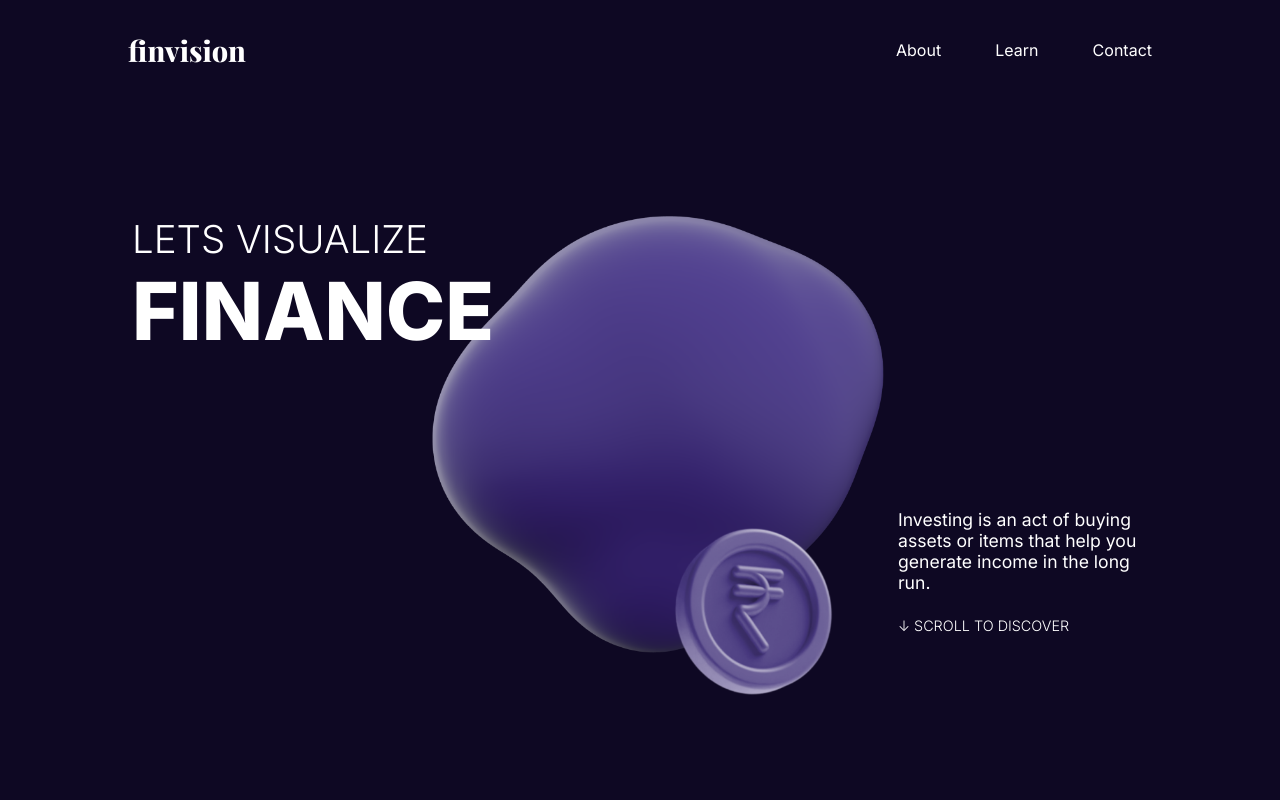
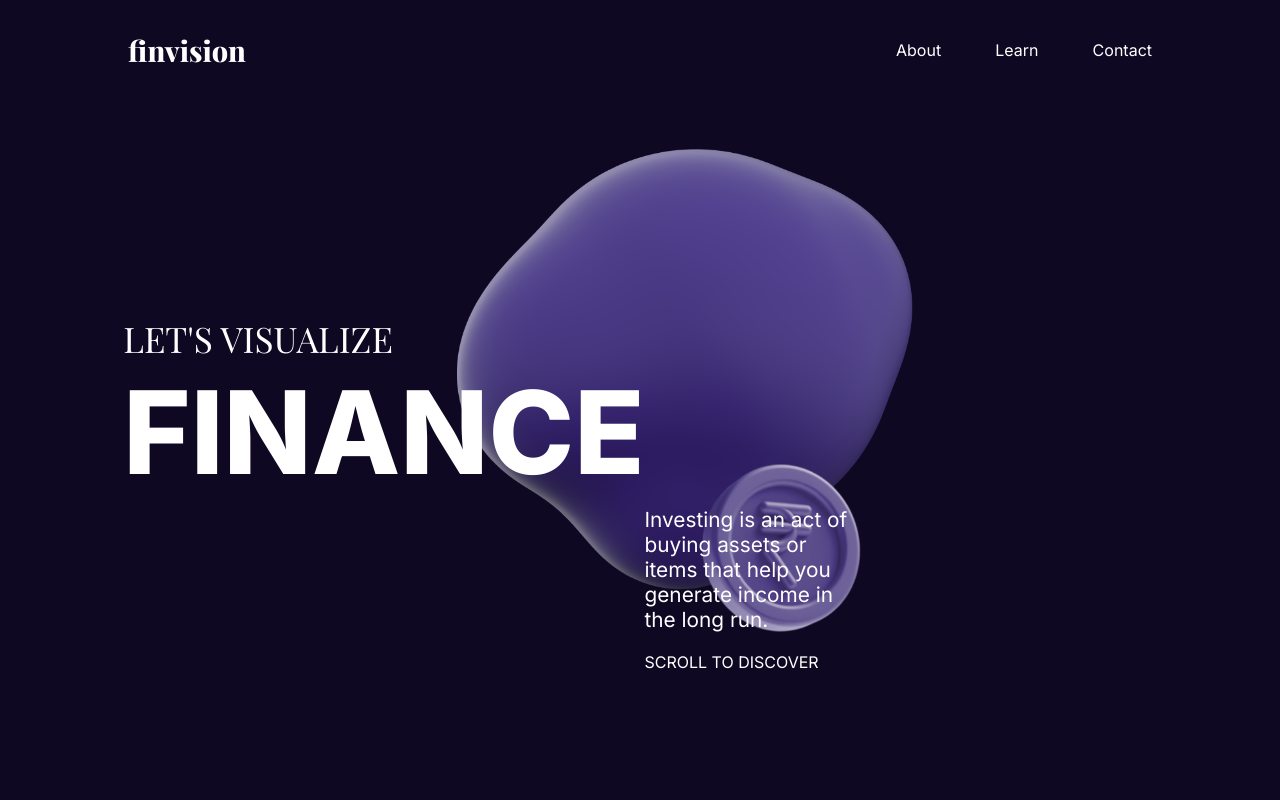
Before and after one commit to Anuragtech02/finvision-react, a React (Create React App) app: page / in a window 1280 px wide. Shown: the top 800 px of the page. Built offline with nearby package versions, Linux system fonts and the light colour scheme.

Commit message:
new home

```diff
--- a/src/App.js
+++ b/src/App.js
@@ -19,16 +19,16 @@ const App = () => {
             <Route path="/learn" component={Learn} />
           </Switch>
         </Router>
-        <div className={styles.gradientRight}>
+        {/* <div className={styles.gradientRight}>
           <img src={rightGradient} alt="finvision-gradient" />
         </div>
         <div className={styles.gradientLeft}>
           <img src={leftGradient} alt="finvision-gradient" />
-        </div>
+        </div> */}
       </div>
-      <div className={styles.gradientLeft}>
+      {/* <div className={styles.gradientLeft}>
         <img src={leftGradient} alt="finvision-gradient" />
-      </div>
+      </div> */}
     </React.Fragment>
   );
 };
--- a/src/App.module.scss
+++ b/src/App.module.scss
@@ -11,12 +11,15 @@ $noise: "./assets/gradients/noise.svg";
 :root {
   --clr-primary: #3d1f8b;
   --clr-dark: #0e0823;
+
+  --fixedWidth: 85%;
 }
 
 .container {
   @extend .flexRow;
   padding: 2rem;
   background: var(--clr-dark);
+  width: 100vw;
   min-height: 100vh;
 
   .gradientRight {
@@ -78,6 +81,9 @@ body {
   h6 {
     font-size: 1.2rem;
   }
+  p {
+    font-size: 1.3rem;
+  }
 
   // &::before {
   //   content: "";
--- a/src/pages/Home/Home.js
+++ b/src/pages/Home/Home.js
@@ -1,21 +1,21 @@
 import styles from "./Home.module.scss";
-import Coin from "../../assets/Home/coin.png";
+import coinImage from "../../assets/Home/coin.png";
 
 const Home = () => {
   return (
     <div className={styles.container}>
-      <img className={styles.image} src={Coin} alt="" />
-      <h2 className={styles.sideHeading}>LETS VISUALIZE</h2>
-      <h1 className={styles.mainHeading}>FINANCE </h1>
-      <p className={styles.para}>
-        Investing is an act of buying assets or items that help you generate
-        income in the long run.
+      <div className={styles.heroHeading}>
+        <h3>Let's Visualize</h3>
+        <h1>Finance</h1>
+      </div>
+      <div className={styles.heroPara}>
+        <p>
+          Investing is an act of buying assets or items that help you generate
+          income in the long run.
+        </p>
         <br />
-        <br />
-        <span style={{ fontSize: "0.9rem", fontWeight: "300" }}>
-          &#8595; SCROLL TO DISCOVER
-        </span>
-      </p>
+        <span>SCROLL TO DISCOVER</span>
+      </div>
     </div>
   );
 };
--- a/src/pages/Home/Home.module.scss
+++ b/src/pages/Home/Home.module.scss
@@ -1,69 +1,118 @@
+@import "../../utils/commons.scss";
+
+// .container {
+//   pointer-events: none;
+//   width: 100%;
+//   margin: 0px 100px;
+//   display: flex;
+//   flex-direction: column;
+// }
+// .container > * {
+//   position: relative;
+//   width: fit-content;
+// }
+// .sideHeading {
+//   margin-top: 50px;
+//   font-weight: lighter;
+// }
+// .mainHeading {
+//   font-size: 5rem;
+// }
+// .para {
+//   width: 250px;
+//   font-weight: 500;
+//   font-size: 1.1rem;
+//   margin-top: 150px;
+//   margin-left: auto;
+// }
+// .image {
+//   width: 80%;
+//   margin-left: 8%;
+//   position: absolute;
+//   left: 0px;
+//   top: 100px;
+// }
+// @media screen and (max-width: 1100px) {
+//   .container {
+//     margin: 0px;
+//   }
+
+//   .para {
+//     margin-left: 75%;
+//   }
+// }
+// @media screen and (max-width: 800px) {
+//   //Written by shishir
+//   .image {
+//     width: 800px;
+//     margin-left: 0;
+//   }
+//   .para {
+//     margin-left: 0;
+//   }
+// }
+
+// @media screen and (max-width: 670px) {
+//   //Written by shishir
+//   .container {
+//   }
+// }
+
+// @media screen and (max-width: 450px) {
+//   .container {
+//   }
+//   .mainHeading {
+//     font-size: 3rem;
+//   }
+//   .para {
+//     width: 100%;
+//     margin-top: 75px;
+//   }
+// }
+
+// Anurag
+
 .container {
-  pointer-events: none;
-  width: 100%;
-  margin: 0px 100px;
-  display: flex;
-  flex-direction: column;
-}
-.container > * {
-  position: relative;
-  width: fit-content;
-}
-.sideHeading {
-  margin-top: 50px;
-  font-weight: lighter;
-}
-.mainHeading {
-  font-size: 5rem;
-}
-.para {
-  width: 250px;
-  font-weight: 500;
-  font-size: 1.1rem;
-  margin-top: 150px;
-  margin-left: auto;
-}
-.image {
-  width: 80%;
-  margin-left: 8%;
-  position: absolute;
-  left: 0px;
-  top: 100px;
-}
-@media screen and (max-width: 1100px) {
-  .container {
-    margin: 0px;
+  @extend .flexRow;
+  height: 100vh;
+  justify-content: space-between;
+  width: var(--fixedWidth);
+
+  background: url(../../assets/Home/coin.png);
+  background-size: contain;
+  background-repeat: no-repeat;
+
+  .heroHeading,
+  .heroPara {
+    width: fit-content;
   }
 
-  .para {
-    margin-left: 75%;
+  .heroHeading {
+    // @extend .flexCol;
+    // justify-content: flex-end;
+    // height: 100%;
+    margin-top: -3rem;
+
+    h3 {
+      font-family: "Playfair Display", serif;
+      text-transform: uppercase;
+      font-weight: 400;
+    }
+    h1 {
+      text-transform: uppercase;
+      font-size: 7.2rem;
+      font-weight: 800;
+    }
+  }
+
+  .heroPara {
+    @extend .flexCol;
+    height: 60%;
+    width: fit-content;
+    justify-content: flex-end;
+    align-items: flex-start;
+    p {
+      width: 40%;
+    }
   }
 }
-@media screen and (max-width: 800px) {
-  //Written by shishir
-  .image {
-    width: 800px;
-    margin-left: 0;
-  }
-  .para {
-    margin-left: 0;
-  }
-}
-
-@media screen and (max-width: 670px) {
-  //Written by shishir
-  .container {
-  }
-}
-
-@media screen and (max-width: 450px) {
-  .container {
-  }
-  .mainHeading {
-    font-size: 3rem;
-  }
-  .para {
-    width: 100%;
-    margin-top: 75px;
-  }
-}
```
